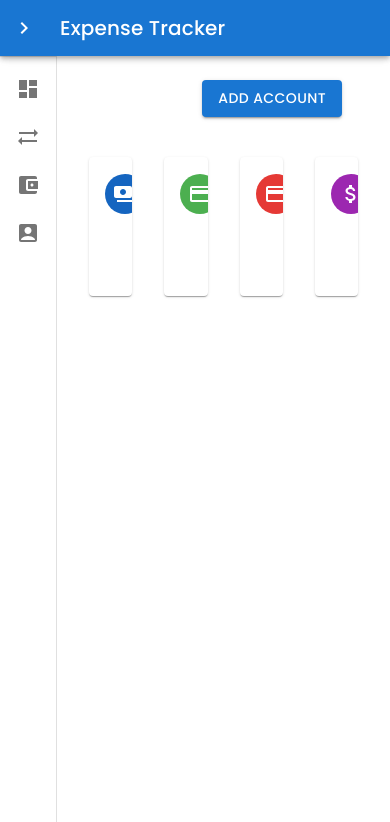
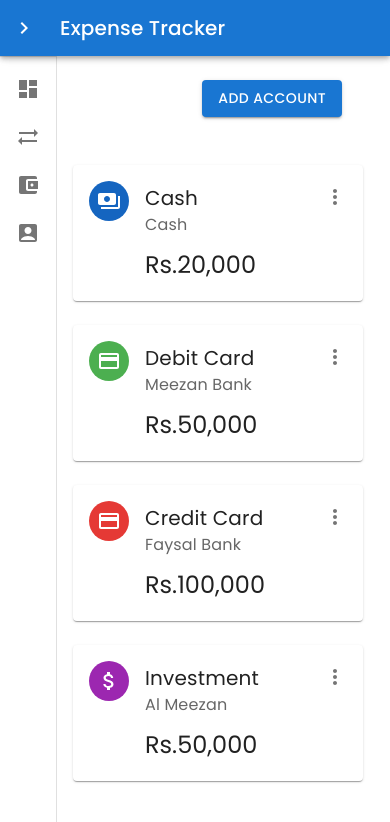
Before and after one commit to riz-33/Expense-Tracker, a React (Vite) app: page /accounts in a window 390 px wide. Shown: the top 822 px of the page. Built offline with nearby package versions, Linux system fonts and the light colour scheme.

Commit message:
responsive

```diff
--- a/src/components/SideDrawer.jsx
+++ b/src/components/SideDrawer.jsx
@@ -120,6 +120,7 @@ function SideDrawer({ children }) {
           </IconButton>
         </DrawerHeader>
         <Divider />
+
         <List>
           {navItems.map((item, index) => (
             <ListItem
--- a/src/pages/AccountsPage.jsx
+++ b/src/pages/AccountsPage.jsx
@@ -42,9 +42,16 @@ export const AccountsPage = () => {
       >
         <Button variant="contained">Add Account</Button>
       </Grid>
-      <Grid marginTop={1} padding={4} container columnSpacing={4}>
-        <Grid item xs={3}>
-          <Card sx={{ maxWidth: 345 }}>
+
+      <Grid
+        marginTop={1}
+        padding={2}
+        container
+        rowSpacing={3}
+        columnSpacing={2}
+      >
+        <Grid item xs={12} sm={6} md={3}>
+          <Card sx={{maxWidth:290}} >
             <CardHeader
               avatar={
                 <Avatar sx={{ bgcolor: blue[800], marginBottom: 8 }}>
@@ -93,7 +100,7 @@ export const AccountsPage = () => {
                   <Typography sx={{ color: "text.secondary", mb: 1.5 }}>
                     Cash
                   </Typography>
-                  <Typography variant="h4" component="div">
+                  <Typography variant="h5" component="div">
                     Rs.20,000
                   </Typography>
                 </>
@@ -101,8 +108,8 @@ export const AccountsPage = () => {
             />
           </Card>
         </Grid>
-        <Grid item xs={3}>
-          <Card sx={{ maxWidth: 345 }}>
+        <Grid item xs={12} sm={6} md={3}>
+          <Card sx={{maxWidth:290}}>
             <CardHeader
               avatar={
                 <Avatar
@@ -154,7 +161,7 @@ export const AccountsPage = () => {
                   <Typography sx={{ color: "text.secondary", mb: 1.5 }}>
                     Meezan Bank
                   </Typography>
-                  <Typography variant="h4" component="div">
+                  <Typography variant="h5" component="div">
                     Rs.50,000
                   </Typography>
                 </>
@@ -162,8 +169,8 @@ export const AccountsPage = () => {
             />
           </Card>
         </Grid>
-        <Grid item xs={3}>
-          <Card sx={{ maxWidth: 345 }}>
+        <Grid item xs={12} sm={6} md={3}>
+          <Card sx={{maxWidth:290}}>
             <CardHeader
               avatar={
                 <Avatar
@@ -215,7 +222,7 @@ export const AccountsPage = () => {
                   <Typography sx={{ color: "text.secondary", mb: 1.5 }}>
                     Faysal Bank
                   </Typography>
-                  <Typography variant="h4" component="div">
+                  <Typography variant="h5" component="div">
                     Rs.100,000
                   </Typography>
                 </>
@@ -223,8 +230,8 @@ export const AccountsPage = () => {
             />
           </Card>
         </Grid>
-        <Grid item xs={3}>
-          <Card sx={{ maxWidth: 345 }}>
+        <Grid item xs={12} sm={6} md={3}>
+          <Card sx={{maxWidth:290}}>
             <CardHeader
               avatar={
                 <Avatar
@@ -276,7 +283,7 @@ export const AccountsPage = () => {
                   <Typography sx={{ color: "text.secondary", mb: 1.5 }}>
                     Al Meezan
                   </Typography>
-                  <Typography variant="h4" component="div">
+                  <Typography variant="h5" component="div">
                     Rs.50,000
                   </Typography>
                 </>
--- a/src/pages/DashboardPage.jsx
+++ b/src/pages/DashboardPage.jsx
@@ -127,11 +127,11 @@ export const DashboardPage = () => {
   return (
     <div>
       <div className="group-1">
-        <Grid marginTop={3} padding={2} container columnSpacing={5}>
-          <Grid item xs={3}>
+        <Grid padding={2} container rowSpacing={3} columnSpacing={5}>
+          <Grid item xs={12} sm={6} md={3}>
             <Card
               style={{
-                height: 150,
+                height: 120,
                 alignItems: "center",
                 justifyContent: "center",
                 display: "flex",
@@ -144,16 +144,16 @@ export const DashboardPage = () => {
                 >
                   Total Balance
                 </Typography>
-                <Typography variant="h4" component="div">
+                <Typography variant="h5" component="div">
                   Rs.20,000
                 </Typography>
               </CardContent>
             </Card>
           </Grid>
-          <Grid item xs={3}>
+          <Grid item xs={12} sm={6} md={3}>
             <Card
               style={{
-                height: 150,
+                height: 120,
                 alignItems: "center",
                 justifyContent: "center",
                 display: "flex",
@@ -166,16 +166,16 @@ export const DashboardPage = () => {
                 >
                   Total Income
                 </Typography>
-                <Typography variant="h4" component="div">
+                <Typography variant="h5" component="div">
                   Rs.50,000
                 </Typography>
               </CardContent>
             </Card>
           </Grid>
-          <Grid item xs={3}>
+          <Grid item xs={12} sm={6} md={3}>
             <Card
               style={{
-                height: 150,
+                height: 120,
                 alignItems: "center",
                 justifyContent: "center",
                 display: "flex",
@@ -188,16 +188,16 @@ export const DashboardPage = () => {
                 >
                   Total Expense
                 </Typography>
-                <Typography variant="h4" component="div">
+                <Typography variant="h5" component="div">
                   Rs.30,000
                 </Typography>
               </CardContent>
             </Card>
           </Grid>
-          <Grid item xs={3}>
+          <Grid item xs={12} sm={6} md={3}>
             <Card
               style={{
-                height: 150,
+                height: 120,
                 alignItems: "center",
                 justifyContent: "center",
                 display: "flex",
@@ -210,7 +210,7 @@ export const DashboardPage = () => {
                 >
                   Month
                 </Typography>
-                <Typography variant="h4" component="div">
+                <Typography variant="h5" component="div">
                   Jan 2025
                 </Typography>
               </CardContent>
@@ -220,8 +220,8 @@ export const DashboardPage = () => {
       </div>
 
       <div className="group-2">
-        <Grid padding={2} container columnSpacing={4}>
-          <Grid item xs={6}>
+        <Grid padding={2} container rowSpacing={3} columnSpacing={4}>
+          <Grid item xs={12} sm={6} md={6}>
             <Card>
               <Chart
                 chartType="PieChart"
@@ -239,7 +239,7 @@ export const DashboardPage = () => {
               />
             </Card>
           </Grid>
-          <Grid item xs={6}>
+          <Grid item xs={12} sm={6} md={6}>
             <Card>
               <Chart
                 chartType="ColumnChart"
--- a/src/pages/TransactionsPage.jsx
+++ b/src/pages/TransactionsPage.jsx
@@ -364,28 +364,25 @@ export default function TransactionsPage() {
 
   return (
     <div>
-      <div>
-        <Grid marginTop={3} container columnSpacing={2}>
-          <Grid item xs={6}></Grid>
-          <Grid item xs={2}>
+        <Grid padding={1} container columnSpacing={1} justifyContent={"end"}>
+          <Grid item xs={12} sm={6} md={3}>
             <LocalizationProvider dateAdapter={AdapterDayjs}>
               <DemoContainer components={["DatePicker"]}>
                 <DatePicker label="Start Date" />
               </DemoContainer>
             </LocalizationProvider>
           </Grid>
-          <Grid item xs={2}>
+          <Grid item xs={12} sm={6} md={3}>
             <LocalizationProvider dateAdapter={AdapterDayjs}>
               <DemoContainer components={["DatePicker"]}>
                 <DatePicker label="End Date" />
               </DemoContainer>
             </LocalizationProvider>
           </Grid>
-          <Grid item xs={2} marginTop={2}>
+          <Grid xs={12} sm={2} md={1} margin={2}  >
             <Button variant="contained">Search</Button>
           </Grid>
         </Grid>
-      </div>
 
       <Grid padding={2} container>
         <Grid item xs={12}>
```
Also changed, not shown: src/App.css (line endings or trailing spaces).
